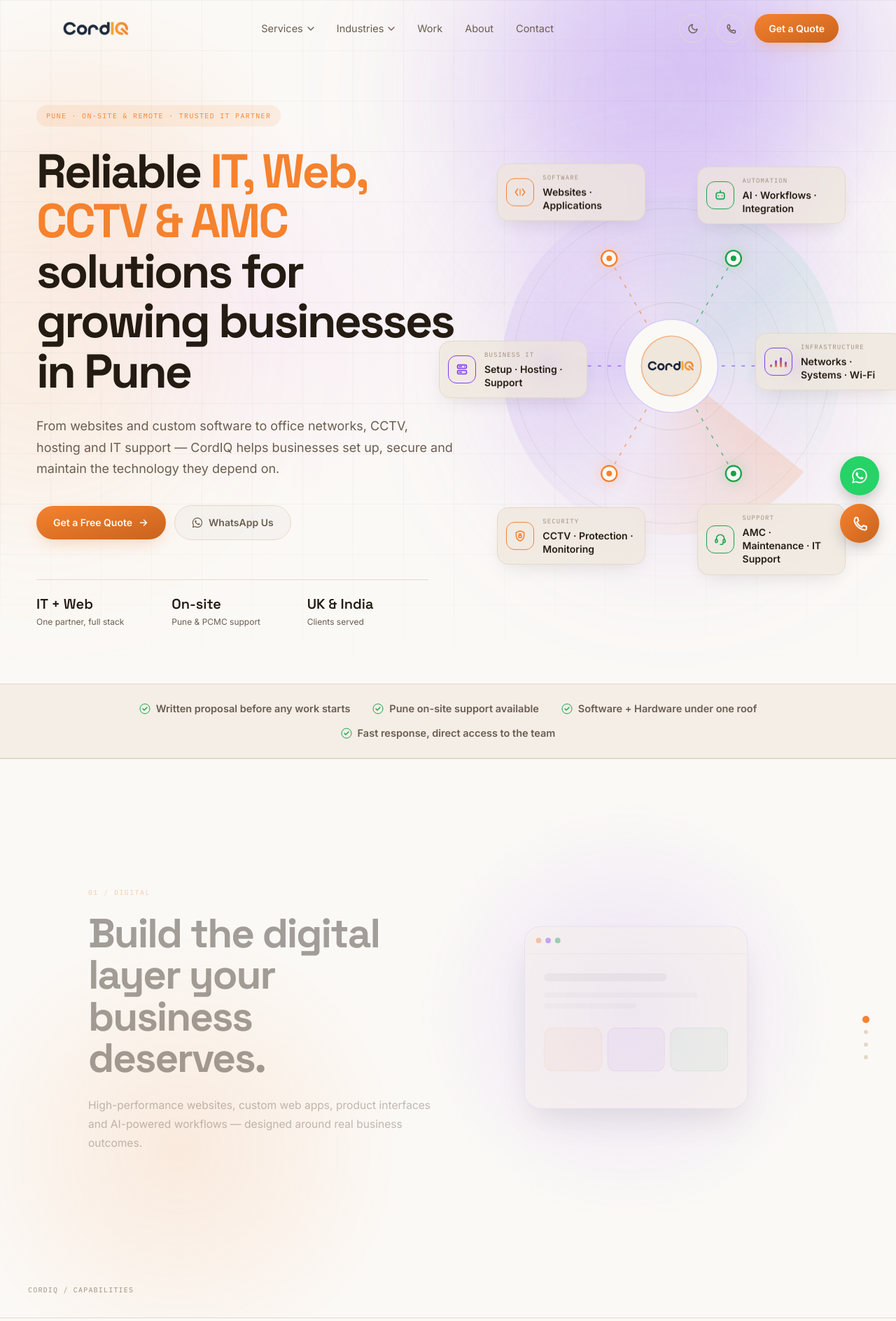
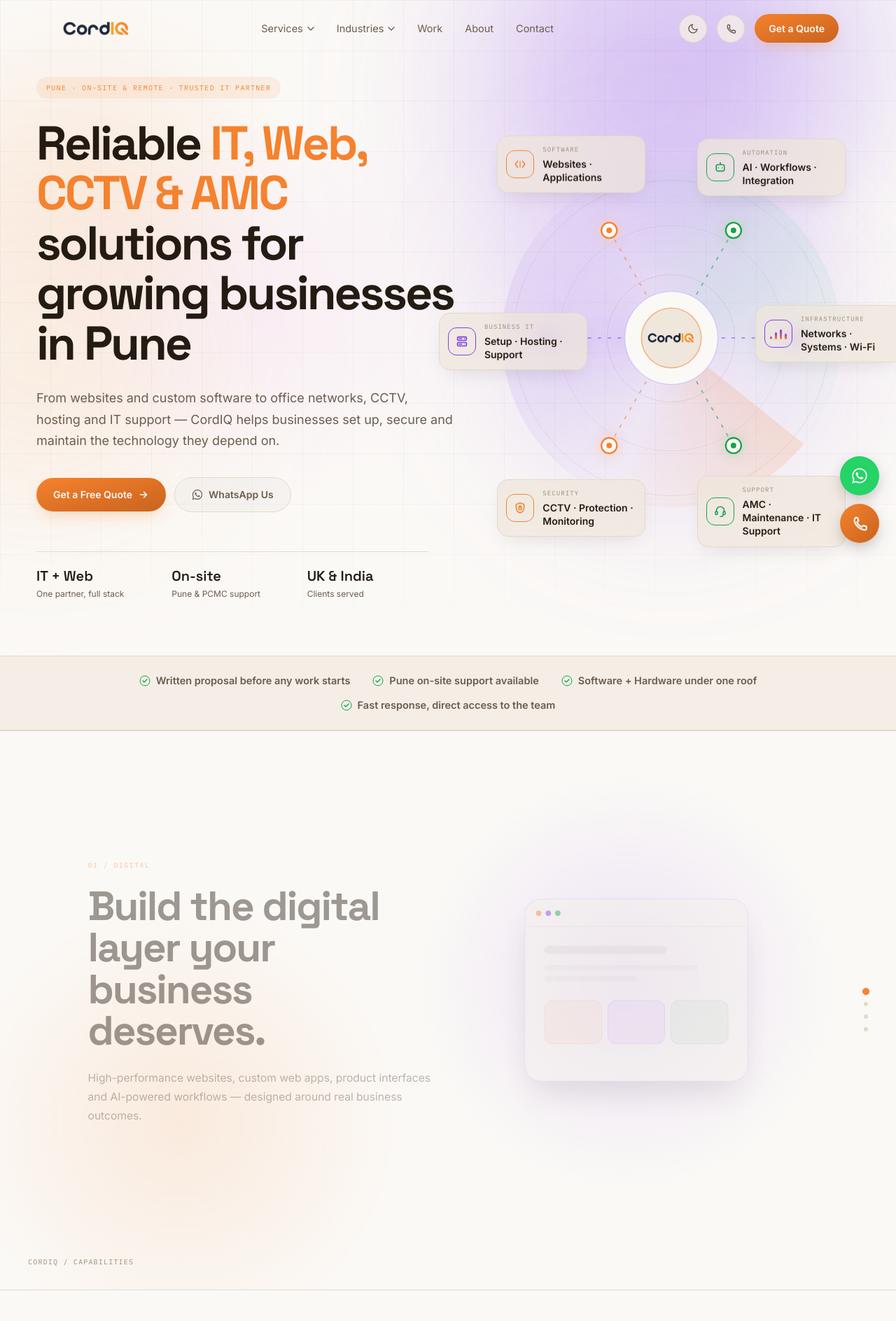
Before and after one commit to AbhiramRajeevan/CordIQ-Website, a Next.js app: page / in a window 1280 px wide. Shown: the top 1888 px of the page at 70% size. Built offline with nearby package versions, Linux system fonts and the light colour scheme.

Commit message:
fix hamburger menu blurring and reduce space bw logo and below text

```diff
--- a/components/Hero.tsx
+++ b/components/Hero.tsx
@@ -12,7 +12,7 @@
   const contentY = useTransform(scrollYProgress, [0, 1], [0, 55]);
 
   return (
-    <section ref={ref} className="relative min-h-[92vh] pt-[150px] pb-20 overflow-hidden">
+    <section ref={ref} className="relative min-h-[92vh] pt-[110px] pb-20 overflow-hidden">
       {/* hero-grid's mask-image was previously on the <section> itself — a CSS
           mask affects an element's ENTIRE rendered output, not just its own
           background-image, so every child (including the stats row sitting
--- a/components/Navbar.tsx
+++ b/components/Navbar.tsx
@@ -23,7 +23,19 @@
   const [mobileIndustriesOpen, setMobileIndustriesOpen] = useState(false);
 
   useEffect(() => {
-    const onScroll = () => setScrolled(window.scrollY > 20);
+    // A single threshold here would let scrollY hover right at that point
+    // (very easy to do with momentum/inertial scrolling) and flip `scrolled`
+    // back and forth on every tiny fluctuation — each flip re-triggers the
+    // header's background/blur transition, which reads as a flicker/dim.
+    // Two thresholds with a dead zone between them means the state can only
+    // change by crossing a clear boundary, not by sitting near one.
+    const onScroll = () => {
+      setScrolled((prev) => {
+        if (window.scrollY > 40) return true;
+        if (window.scrollY < 15) return false;
+        return prev;
+      });
+    };
     window.addEventListener("scroll", onScroll, { passive: true });
     return () => window.removeEventListener("scroll", onScroll);
   }, []);
@@ -163,7 +175,7 @@
             href="tel:+917248962559"
             aria-label="Call CordIQ"
             title="Call CordIQ"
-            className="hidden sm:inline-flex items-center justify-center w-10 h-10 rounded-full border border-line text-mid hover:text-hi hover:border-orange/50 transition-colors"
+            className="hidden sm:inline-flex items-center justify-center w-10 h-10 rounded-full border border-line bg-bg1/80 backdrop-blur-sm text-mid hover:text-hi hover:border-orange/50 transition-colors"
           >
             <PhoneIcon className="w-4 h-4" />
           </motion.a>
@@ -180,7 +192,7 @@
             onClick={() => setMobileOpen((v) => !v)}
             aria-label={mobileOpen ? "Close menu" : "Open menu"}
             aria-expanded={mobileOpen}
-            className="md:hidden relative w-10 h-10 flex-shrink-0 rounded-full border border-line flex items-center justify-center"
+            className="md:hidden relative w-10 h-10 flex-shrink-0 rounded-full border border-line bg-bg1/80 backdrop-blur-sm flex items-center justify-center"
           >
             <span className="relative w-4 h-3">
               <span className={`absolute left-0 top-0 w-4 h-[1.5px] bg-hi rounded-full transition-all ${mobileOpen ? "top-1/2 -translate-y-1/2 rotate-45" : ""}`} />
--- a/components/ThemeToggle.tsx
+++ b/components/ThemeToggle.tsx
@@ -34,7 +34,7 @@
   // Render a same-sized placeholder until mounted so we never flash the
   // wrong icon for a frame before we know the real (script-applied) state.
   if (!mounted) {
-    return <span className="inline-flex w-10 h-10 rounded-full border border-line" aria-hidden="true" />;
+    return <span className="inline-flex w-10 h-10 rounded-full border border-line bg-bg1/80 backdrop-blur-sm" aria-hidden="true" />;
   }
 
   return (
@@ -45,7 +45,7 @@
       whileTap={{ scale: 0.97 }}
       aria-label={isDark ? "Switch to light mode" : "Switch to night mode"}
       title={isDark ? "Switch to light mode" : "Switch to night mode"}
-      className="inline-flex items-center justify-center w-10 h-10 rounded-full border border-line text-mid hover:text-hi hover:border-orange/50 transition-colors"
+      className="inline-flex items-center justify-center w-10 h-10 rounded-full border border-line bg-bg1/80 backdrop-blur-sm text-mid hover:text-hi hover:border-orange/50 transition-colors"
     >
       {isDark ? <SunIcon className="w-4 h-4" /> : <MoonIcon className="w-4 h-4" />}
     </motion.button>
```
